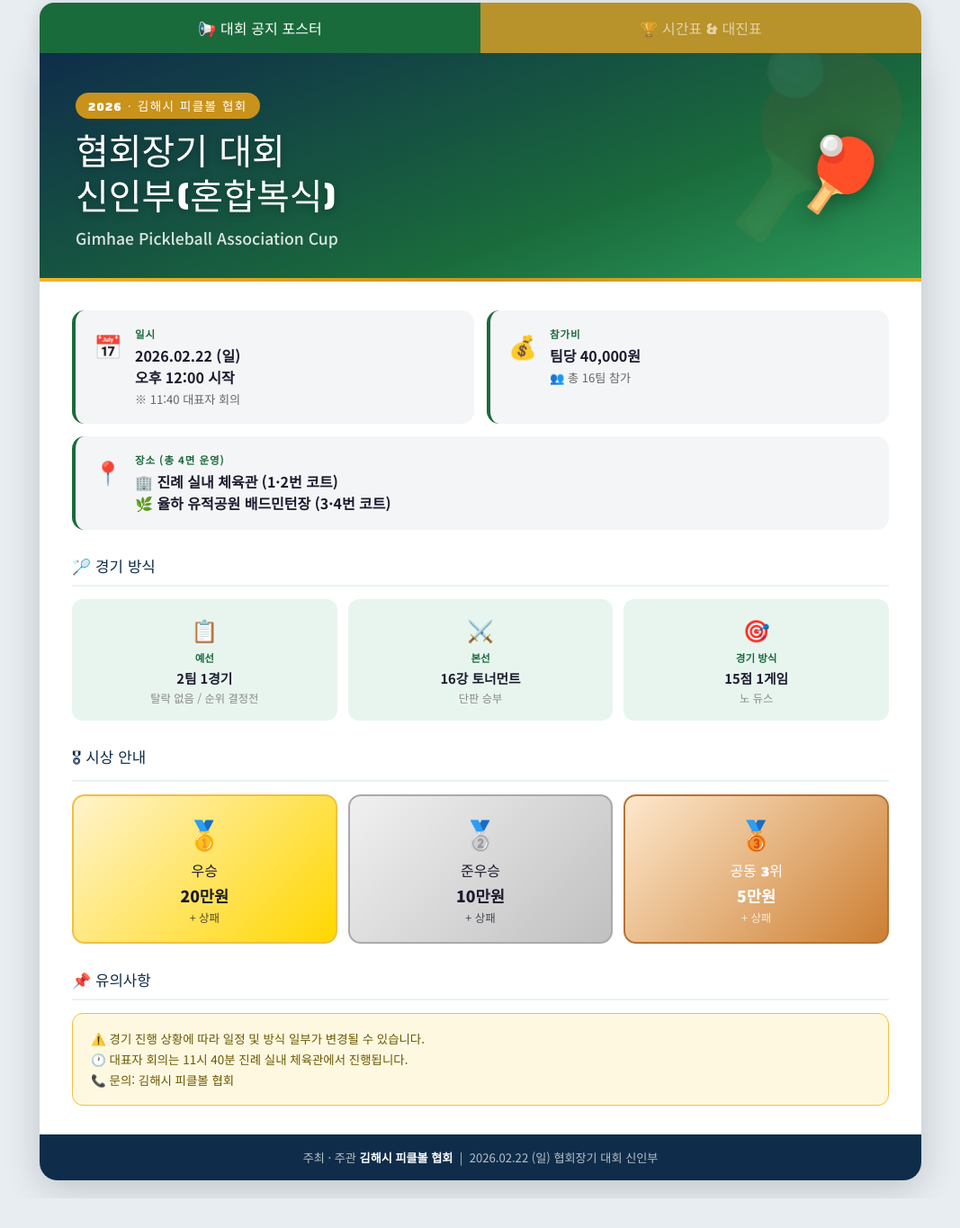
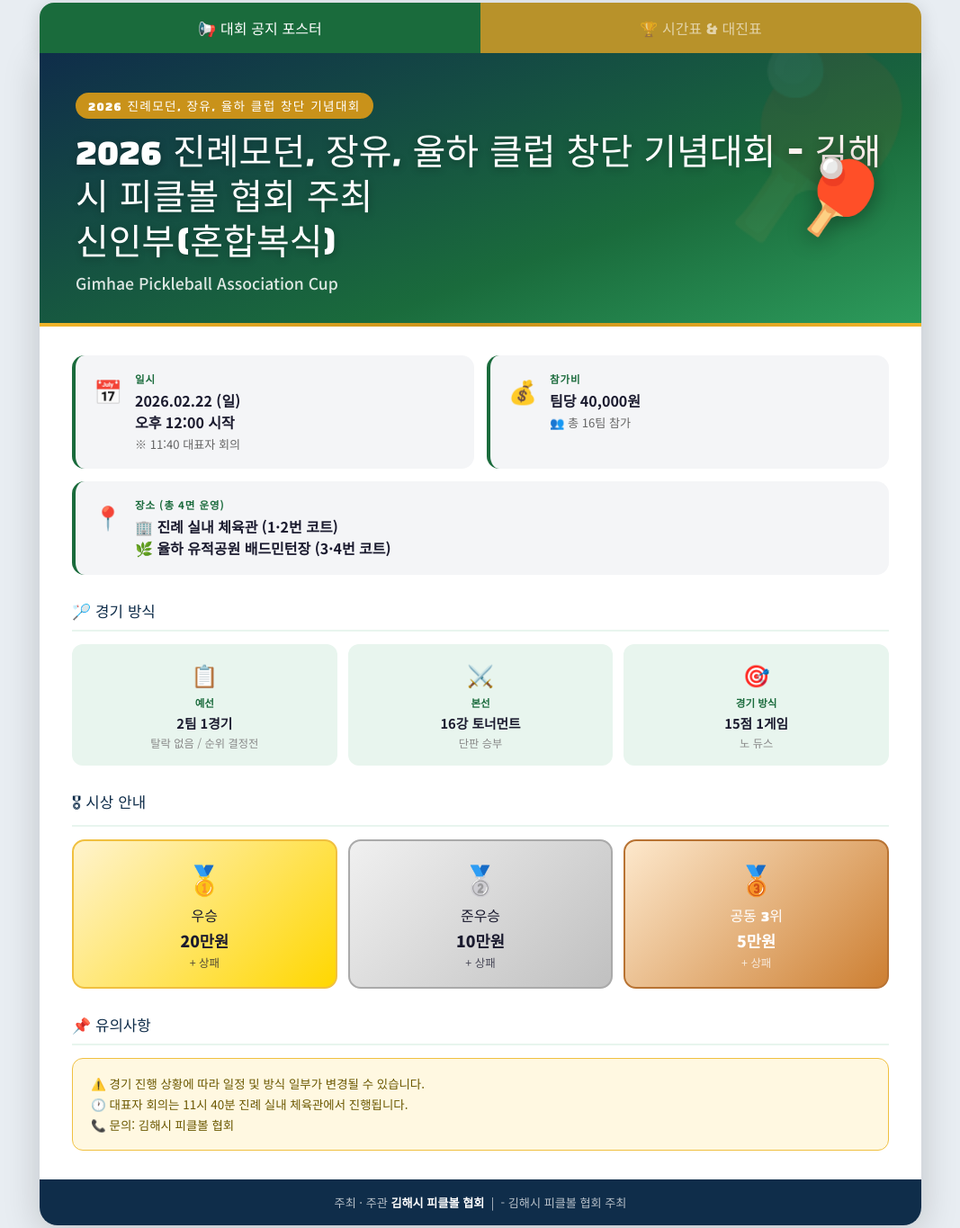
Before and after one commit to lsy9677-eng/picklemach, a plain HTML site: page index.html in a window 1280 px wide. Shown: the part 17-1382 px from the top of the page at 90% size, without its empty margins (106-1173 px from the left). Before the commit the page ends 1349 px from the top, so only its background shows below. Drawn offline with Linux system fonts and the light colour scheme.

Commit message:
Update index.html

```diff
--- a/index.html
+++ b/index.html
@@ -3,7 +3,7 @@
 <head>
 <meta charset="UTF-8">
 <meta name="viewport" content="width=device-width, initial-scale=1.0">
-<title>2026 김해시 피클볼 협회장기 대회</title>
+<title>2026 진례모던, 장유, 율하 클럽 창단 기념대회 - 김해시 피클볼 협회 주최</title>
 <link href="https://fonts.googleapis.com/css2?family=Black+Han+Sans&family=Noto+Sans+KR:wght@400;500;700;900&display=swap" rel="stylesheet">
 <style>
 :root {
@@ -146,8 +146,8 @@
 <div id="poster" class="tab-content active">
 <div class="wrap">
   <div class="poster-hero">
-    <div class="badge-year">2026 · 김해시 피클볼 협회</div>
-    <div class="poster-title">협회장기 대회<br>신인부(혼합복식)</div>
+    <div class="badge-year">2026 진례모던, 장유, 율하 클럽 창단 기념대회 </div>
+    <div class="poster-title">2026 진례모던, 장유, 율하 클럽 창단 기념대회 - 김해시 피클볼 협회 주최<br>신인부(혼합복식)</div>
     <div class="poster-subtitle">Gimhae Pickleball Association Cup</div>
     <div class="poster-icon">🏓</div>
   </div>
@@ -196,7 +196,7 @@
       📞 문의: 김해시 피클볼 협회
     </div>
   </div>
-  <div class="poster-footer">주최 · 주관 <strong>김해시 피클볼 협회</strong> &nbsp;|&nbsp; 2026.02.22 (일) 협회장기 대회 신인부</div>
+  <div class="poster-footer">주최 · 주관 <strong>김해시 피클볼 협회</strong> &nbsp;|&nbsp; - 김해시 피클볼 협회 주최</div>
 </div>
 </div>
 
@@ -206,7 +206,7 @@
   <div class="bracket-header">
     <div>
       <h2>🏆 시간표 &amp; 대진표</h2>
-      <p>2026.02.22 (일) · 김해시 피클볼 협회장기 — 신인부 (16팀)</p>
+      <p>2026.02.22 (일) · 2026 진례모던, 장유, 율하 클럽 창단 기념대회 - 김해시 피클볼 협회 주최 -신인부(혼합복식) (16팀)</p>
     </div>
     <div class="hdr-btns">
       <button class="btn-hdr btn-admin" id="adminToggleBtn" onclick="toggleAdmin()">🔒 관리자</button>
```
